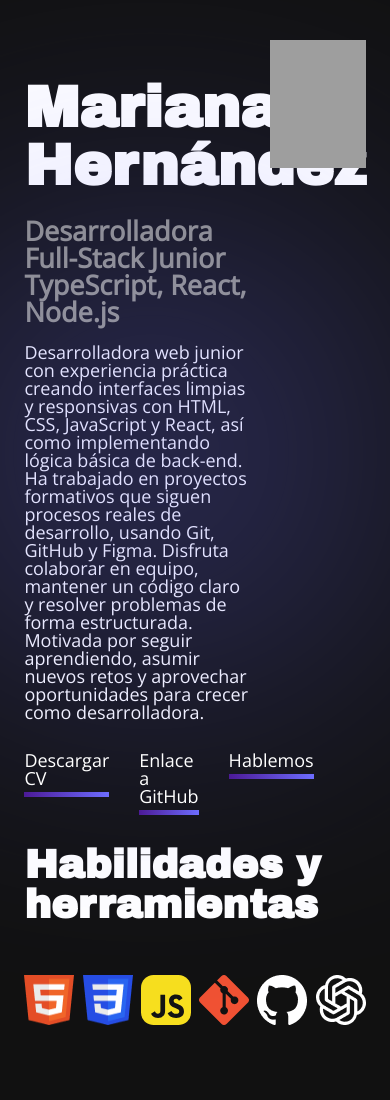
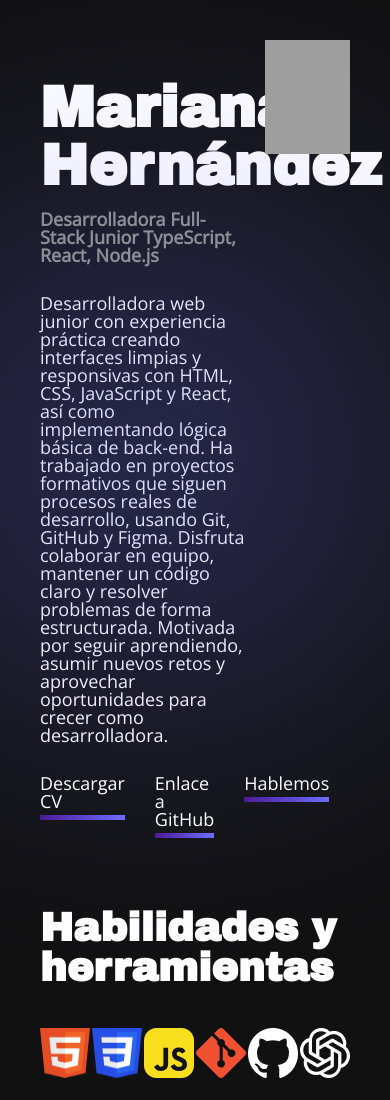
Before and after one commit to melissadgc98/web_project_portfolio_es, a plain HTML site: page index.html in a window 390 px wide. Shown: the top 1100 px of the page. Drawn offline with Linux system fonts and the light colour scheme; grey boxes are pictures that could not be loaded.

Commit message:
corrections in responsive queries

```diff
--- a/style.css
+++ b/style.css
@@ -38,6 +38,8 @@
   font-size: 18px;
   line-height: 1;
   font-weight: 400;
+  overflow-x: auto;
+  margin: 0 auto;
 }
 
 .header {
@@ -89,7 +91,14 @@
 
 .header__subtitle {
   opacity: 0.5;
-  margin-bottom: 15px;
+  margin-bottom: 30px;
+  font-size: 18px;
+}
+
+.header__description{
+    margin: 0;
+    font-size: 18px;
+    line-height: 1;
 }
 
 .header__nav {
@@ -125,7 +134,7 @@
 .tools__title {
   font-family: "Archivo", sans-serif;
   font-size: 40px;
-  margin-bottom: 50px;
+  margin: 100px 0 50px;
 }
 
 .tools__icons {
@@ -149,6 +158,7 @@
 .projects__card-container {
   display: flex;
   flex-direction: row;
+  justify-content: space-between;
   width: 100%;
   gap: 20px;
 }
@@ -274,8 +284,8 @@
 
 @media screen and (max-width: 768px) {
   .body {
-    padding-left: 6.25%;
-    padding-right: 6.25%;
+    padding-left: 40px;
+    padding-right: 40px;
     font-size: 18px;
   }
 
@@ -287,15 +297,21 @@
     font-size: 58px;
   }
 
+  .tools__title {
+  margin: 80px 0 40px;
+}
+
   .projects__card-container {
     display: flex;
     flex-direction: column;
+    width: 100%;
   }
 
   .projects__card {
     display: flex;
     flex-direction: column;
     width: 100%;
+    max-width: 100%;
   }
 }
 
@@ -310,6 +326,11 @@
     flex-direction: column;
     justify-content: space-between;
     margin-bottom: 40px;
+  }
+
+  .header__subtitle {
+    display: flex;
+    flex-direction: column;
   }
 
   .header__image-container {
@@ -355,6 +376,7 @@
   .projects__title,
   .tools__title {
     font-size: 28px;
+    margin: 60px 0 30px;
   }
 
   .projects__card-header {
```
